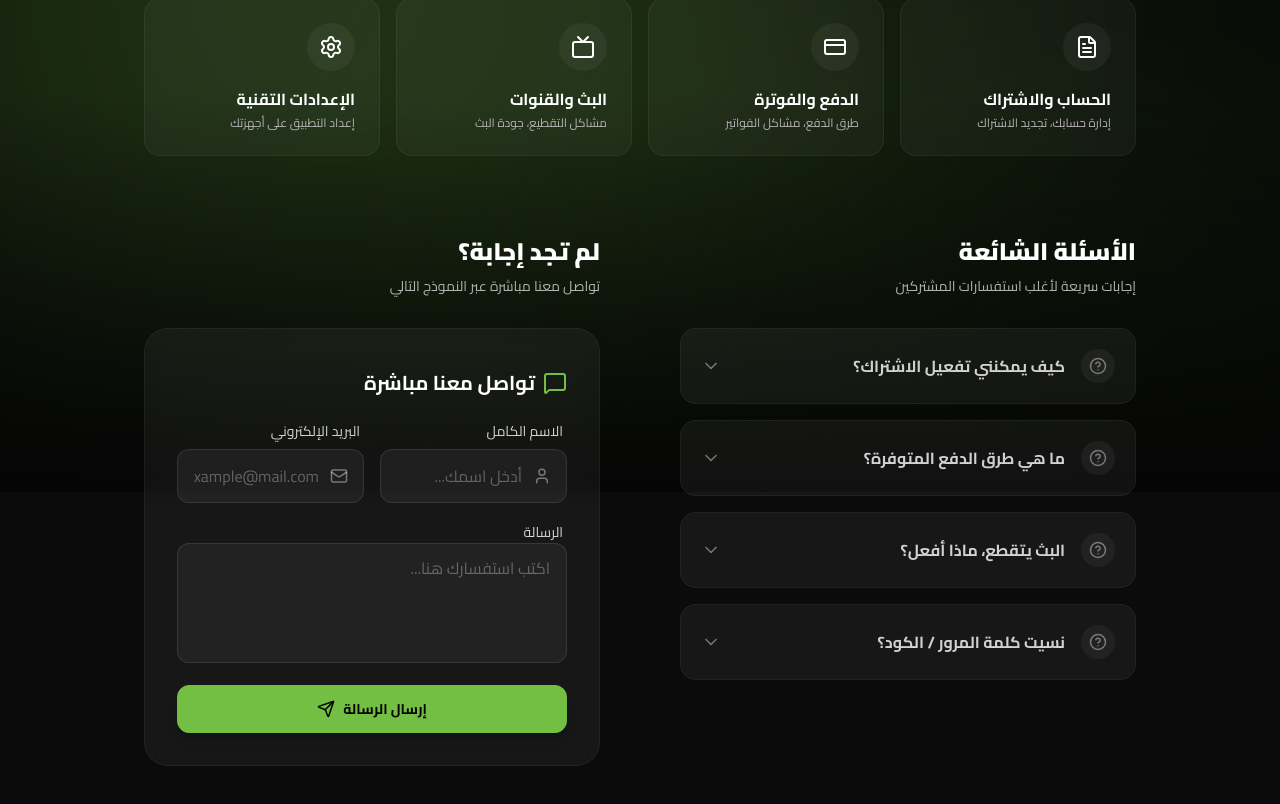
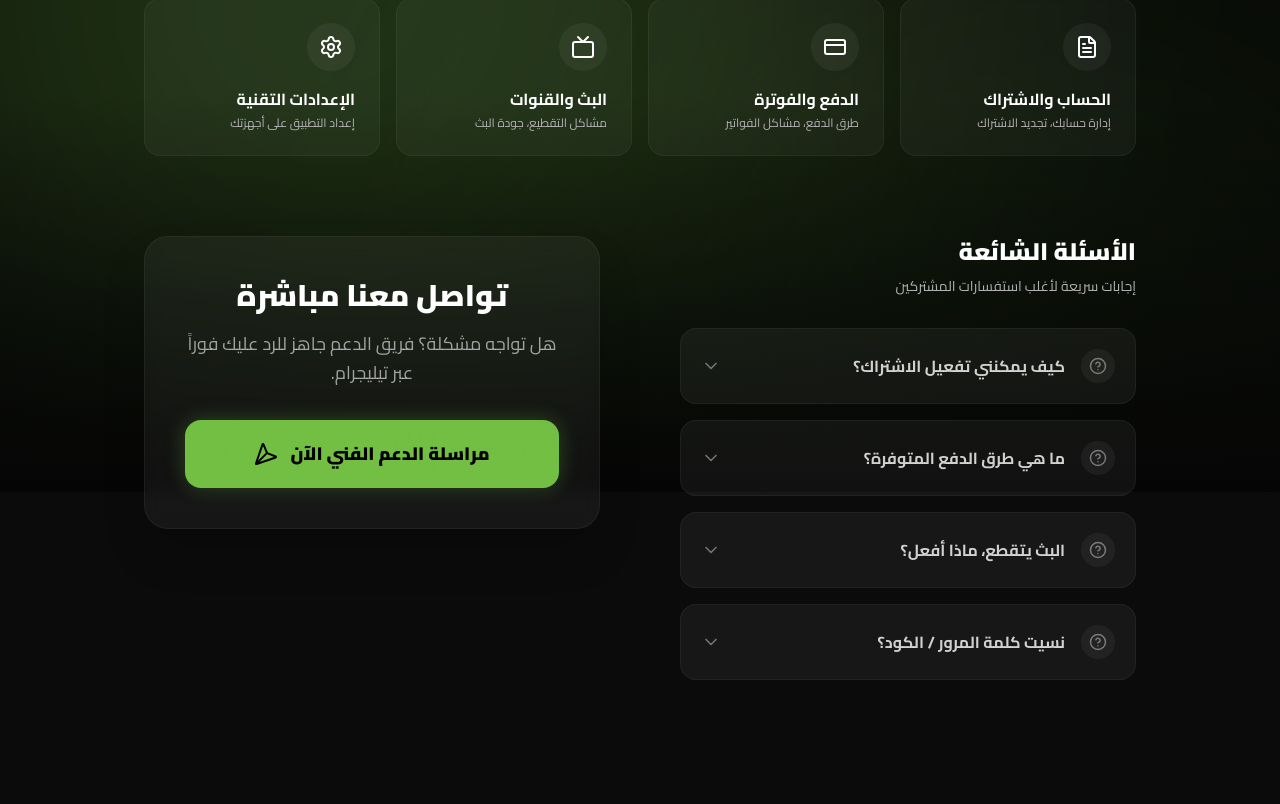
Before and after one commit to Abdallayasseer/Alsahasport-front, a Next.js app: page /support in a window 1280 px wide. Shown: the part 308-1112 px from the top of the page. Built offline with nearby package versions, Linux system fonts and the light colour scheme.

Commit message:
refactor: replace contact form with direct telegram support button

```diff
--- a/src/app/support/SupportClientPage.tsx
+++ b/src/app/support/SupportClientPage.tsx
@@ -1,9 +1,8 @@
 "use client";
 
 import { motion } from "framer-motion";
-import { Search, FileText, CreditCard, Tv, Settings } from "lucide-react";
+import { Search, FileText, CreditCard, Tv, Settings, Send } from "lucide-react";
 import FAQAccordion from "@/components/support/FAQAccordion";
-import ContactForm from "@/components/support/ContactForm";
 
 export default function SupportClientPage() {
   const categories = [
@@ -61,14 +60,22 @@ export default function SupportClientPage() {
               <FAQAccordion />
           </div>
 
-          {/* Contact Section */}
-          <div>
-               <div className="mb-8 pl-4">
-                  <h2 className="text-2xl font-black text-white mb-2">لم تجد إجابة؟</h2>
-                  <p className="text-text-secondary text-sm">تواصل معنا مباشرة عبر النموذج التالي</p>
+           {/* Direct Contact Card */}
+           <div>
+               <div className="bg-white/5 border border-white/5 rounded-3xl p-8 md:p-10 backdrop-blur-sm text-center shadow-2xl">
+                    <h3 className="text-2xl md:text-3xl font-black text-white mb-4">تواصل معنا مباشرة</h3>
+                    <p className="text-white/60 mb-8 text-lg leading-relaxed max-w-sm mx-auto">
+                        هل تواجه مشكلة؟ فريق الدعم جاهز للرد عليك فوراً عبر تيليجرام.
+                    </p>
+
+                    <a href="https://t.me/fareedsaad" target="_blank" className="block w-full group">
+                        <button className="w-full py-5 rounded-2xl bg-alsaha-green hover:bg-[#62a639] text-black font-black text-lg transition-all shadow-[0_0_20px_rgba(114,191,68,0.3)] hover:shadow-[0_0_40px_rgba(114,191,68,0.5)] transform group-hover:scale-[1.02] flex items-center justify-center gap-3">
+                            <span>مراسلة الدعم الفني الآن</span>
+                            <Send className="w-6 h-6 rtl:rotate-180" />
+                        </button>
+                    </a>
                </div>
-               <ContactForm />
-          </div>
+           </div>
       </div>
 
     </main>
--- a/src/components/support/ContactForm.tsx
+++ /dev/null
@@ -1,101 +0,0 @@
-"use client";
-
-import { useState, useRef } from "react";
-import { Send, User, Mail, MessageSquare, Loader2, CheckCircle, AlertCircle } from "lucide-react";
-import Input from "@/components/ui/Input";
-import Button from "@/components/ui/Button";
-import { sendContactMessage } from "@/app/actions/contact";
-import { motion, AnimatePresence } from "framer-motion";
-
-export default function ContactForm() {
-  const [isSending, setIsSending] = useState(false);
-  const [status, setStatus] = useState<{ type: 'success' | 'error' | null, message: string }>({ type: null, message: '' });
-  const formRef = useRef<HTMLFormElement>(null);
-
-  const handleSubmit = async (e: React.FormEvent<HTMLFormElement>) => {
-    e.preventDefault();
-    setIsSending(true);
-    setStatus({ type: null, message: '' });
-
-    const formData = new FormData(e.currentTarget);
-
-    const result = await sendContactMessage(formData);
-
-    setIsSending(false);
-
-    if (result.success) {
-        setStatus({ type: 'success', message: result.message });
-        formRef.current?.reset();
-        // Clear success message after 5 seconds
-        setTimeout(() => setStatus({ type: null, message: '' }), 5000);
-    } else {
-        setStatus({ type: 'error', message: result.message });
-    }
-  };
-
-  return (
-    <div className="bg-white/5 border border-white/5 rounded-3xl p-6 md:p-8 backdrop-blur-sm relative overflow-hidden">
-        {/* Status Messages */}
-        <AnimatePresence>
-            {status.type && (
-                <motion.div
-                    initial={{ opacity: 0, y: -20 }}
-                    animate={{ opacity: 1, y: 0 }}
-                    exit={{ opacity: 0 }}
-                    className={`absolute top-0 left-0 right-0 p-4 text-center font-bold text-sm flex items-center justify-center gap-2 ${
-                        status.type === 'success' ? 'bg-green-500/90 text-white' : 'bg-red-500/90 text-white'
-                    }`}
-                >
-                    {status.type === 'success' ? <CheckCircle size={18} /> : <AlertCircle size={18} />}
-                    {status.message}
-                </motion.div>
-            )}
-        </AnimatePresence>
-
-        <h3 className="text-xl font-bold text-white mb-6 flex items-center gap-2 mt-2">
-            <MessageSquare className="text-alsaha-green" size={24} />
-            تواصل معنا مباشرة
-        </h3>
-
-        <form ref={formRef} className="space-y-4" onSubmit={handleSubmit}>
-            <div className="grid md:grid-cols-2 gap-4">
-                <Input
-                    name="name"
-                    label="الاسم الكامل"
-                    placeholder="أدخل اسمك..."
-                    icon={User}
-                    required
-                />
-                <Input
-                    name="email"
-                    label="البريد الإلكتروني"
-                    placeholder="example@mail.com"
-                    type="email"
-                    icon={Mail}
-                    required
-                />
-            </div>
-
-            <div className="space-y-2">
-                <label className="text-sm font-medium text-white/80 ms-1">الرسالة</label>
-                <textarea
-                    name="message"
-                    className="w-full bg-white/5 border border-white/10 rounded-xl px-4 py-3 min-h-[120px] text-white placeholder:text-white/30 focus:outline-none focus:border-alsaha-green/50 focus:ring-1 focus:ring-alsaha-green/50 transition-all resize-none"
-                    placeholder="اكتب استفسارك هنا..."
-                    required
-                />
-            </div>
-
-            <Button
-                variant="primary"
-                className="w-full shadow-lg hover:shadow-alsaha-green/20 disabled:opacity-70 disabled:cursor-not-allowed"
-                rightIcon={isSending ? <Loader2 size={18} className="animate-spin" /> : <Send size={18} />}
-                disabled={isSending}
-                type="submit"
-            >
-                {isSending ? "جاري الإرسال..." : "إرسال الرسالة"}
-            </Button>
-        </form>
-    </div>
-  );
-}
```
